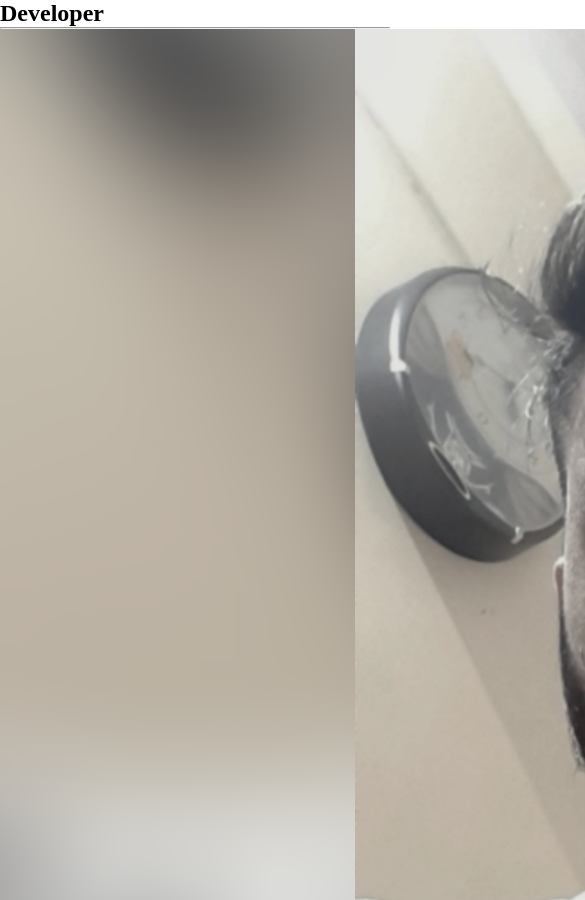
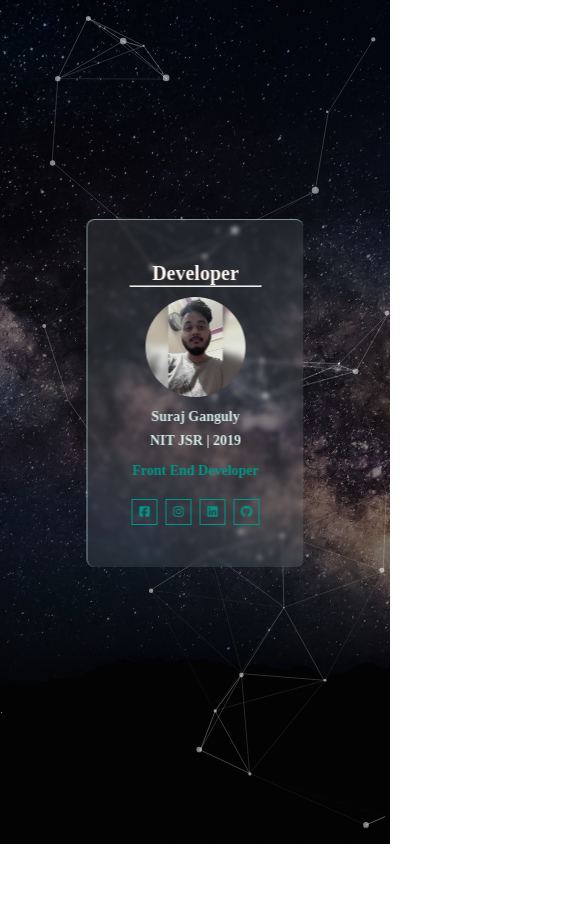
Before and after one commit to Suraj18893/profile, a plain HTML site: page index.html in a window 390 px wide. Shown: the top 900 px of the page, 585 px wide, since content can reach past the window. After the commit the page ends 848 px from the top, so only its background shows below. Drawn offline with Linux system fonts and the light colour scheme.

Commit message:
Update style.css

```diff
--- a/style.css
+++ b/style.css
@@ -13,6 +13,131 @@
     background-position: center;
     height: 100vh;
     z-index: -1;
-    overflow: hidden;
+    /* overflow: hidden; */
+    /* position: relative; */
 
 }
+
+
+   .social-links{
+    text-align: center;
+    position: absolute;
+    left: 50%;
+    top: 26%;
+    transform: translateX(-50%);
+
+    /* border: 2px solid rebeccapurple; */
+    width: auto;
+    background: rgba(225, 255, 255, 0.1);
+    backdrop-filter: blur(2px);
+    padding: 42px;
+    margin-bottom: 30px;
+    border-radius: 8px;
+    overflow: hidden;
+    user-select: none;
+    /* transform: translateY(-50%); */
+    /* height: 1000px; */
+    border-top:1px solid rgba(225, 255, 255, 0.5) ;
+    border-left:1px solid rgba(225, 255, 255, 0.5) ;
+
+  }
+  .social-links .fab{
+    height: 40px;
+    width: 40px;
+    font-size: 20px;
+    line-height: 40px;
+    border: 1px solid #009688;
+    color: #009688;
+    margin: 40px 5px 0;
+    transition: 0.5s;
+
+  }
+
+  .social-links .fab:hover{
+    background: #009688;
+    color: white;
+    transform: translateY(-7px);
+  }
+
+  .social-links hr{
+    /* background: #1a998c; */
+    color: #009688;
+    width: 160px;
+    margin: auto;
+  }
+
+  .social-links img{
+    width: 240px;
+    border-radius: 50%;
+    margin-top: 8px;
+  }
+
+  .social-links p{
+    font-weight: bold;
+    font-size: 20px;
+    color: #d1ebe8;
+    margin-top: 12px;
+  }
+
+  .social-links h2{
+    font-size: 30px;
+    color: seashell;
+
+  }
+  .social-links h3{
+    color: #009688;
+    margin-top: 14px;
+  }
+
+  @media(max-width: 700px){
+    .footer-left, .footer-right{
+      flex-basis: 100%;
+      font-size: 12px;
+      font-weight: bold;
+    }
+
+    .social-links .fab{
+      height: 24px;
+      width: 24px;
+
+      font-size: 12px;
+      line-height: 24px;
+      border: 1px solid #009688;
+      color: #009688;
+      margin: 20px 2px 0;
+      transition: 0.5s;
+      /* padding-bottom: 6px;
+      padding-left: 3px;
+      padding-right: 3px; */
+      /* text-align: center; */
+
+    }
+
+    .social-links img{
+      width: 100px;
+      border-radius: 50%;
+      margin-top: 10px;
+    }
+
+    .social-links p{
+      font-weight: bold;
+      font-size: 14px;
+      margin-top: 8px;
+    }
+
+    .social-links h3{
+      color: #009688;
+      margin-top: 14px;
+      font-size: 14px;
+    }
+
+    .social-links h2{
+      font-size: 20px;
+    }
+
+    .social-links hr{
+      width: 130px;
+
+    }
+
+  }
```
